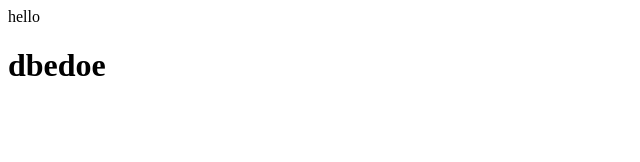
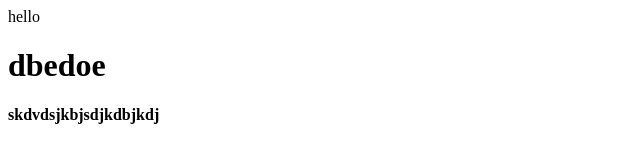
Before and after one commit to Mathursaksham1726/local, a plain HTML site: page index.html in a window 1280 px wide. Shown: the whole page, without its empty margins (0-640 px from the left). Drawn offline with Linux system fonts and the light colour scheme.

Commit message:
meassjosdj

```diff
--- a/index.html
+++ b/index.html
@@ -1,2 +1,3 @@
 <p>hello</p>
 <h1>dbedoe</h1>
+<h4>skdvdsjkbjsdjkdbjkdj</h4>
```
